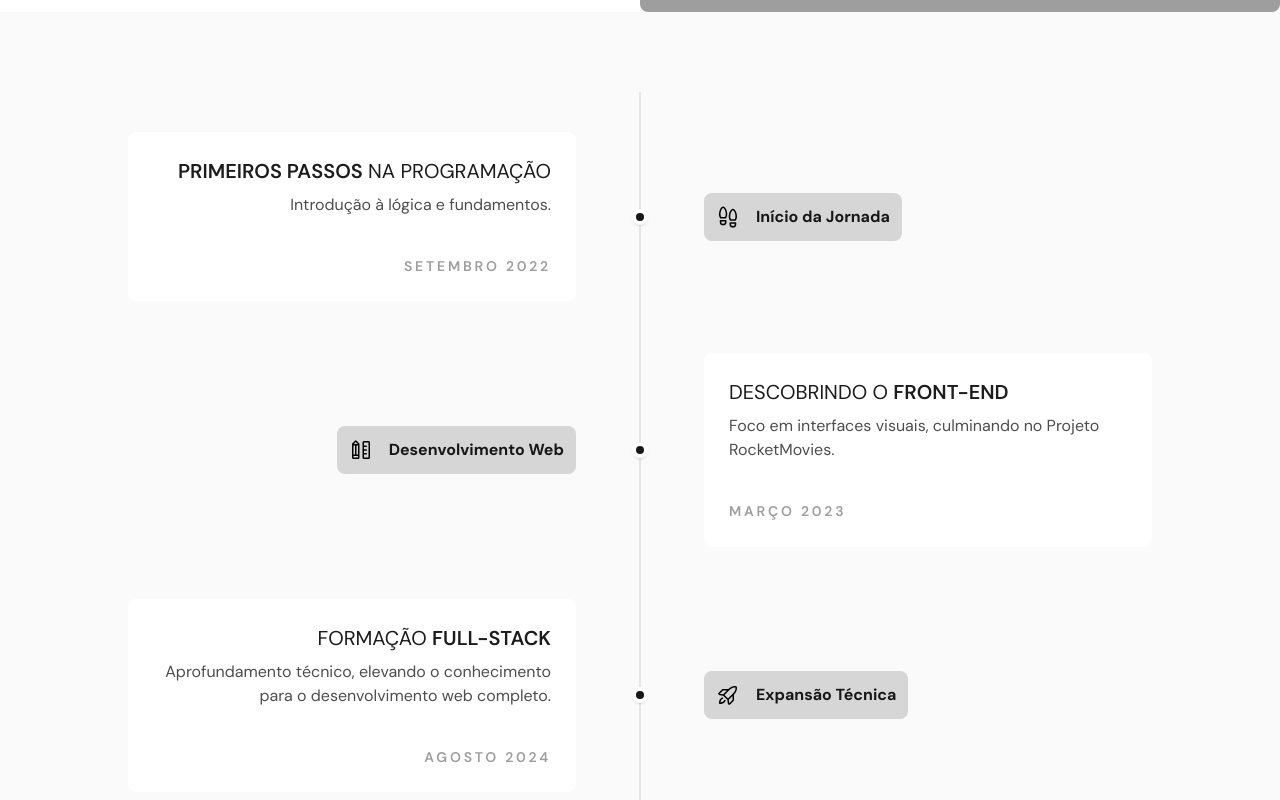
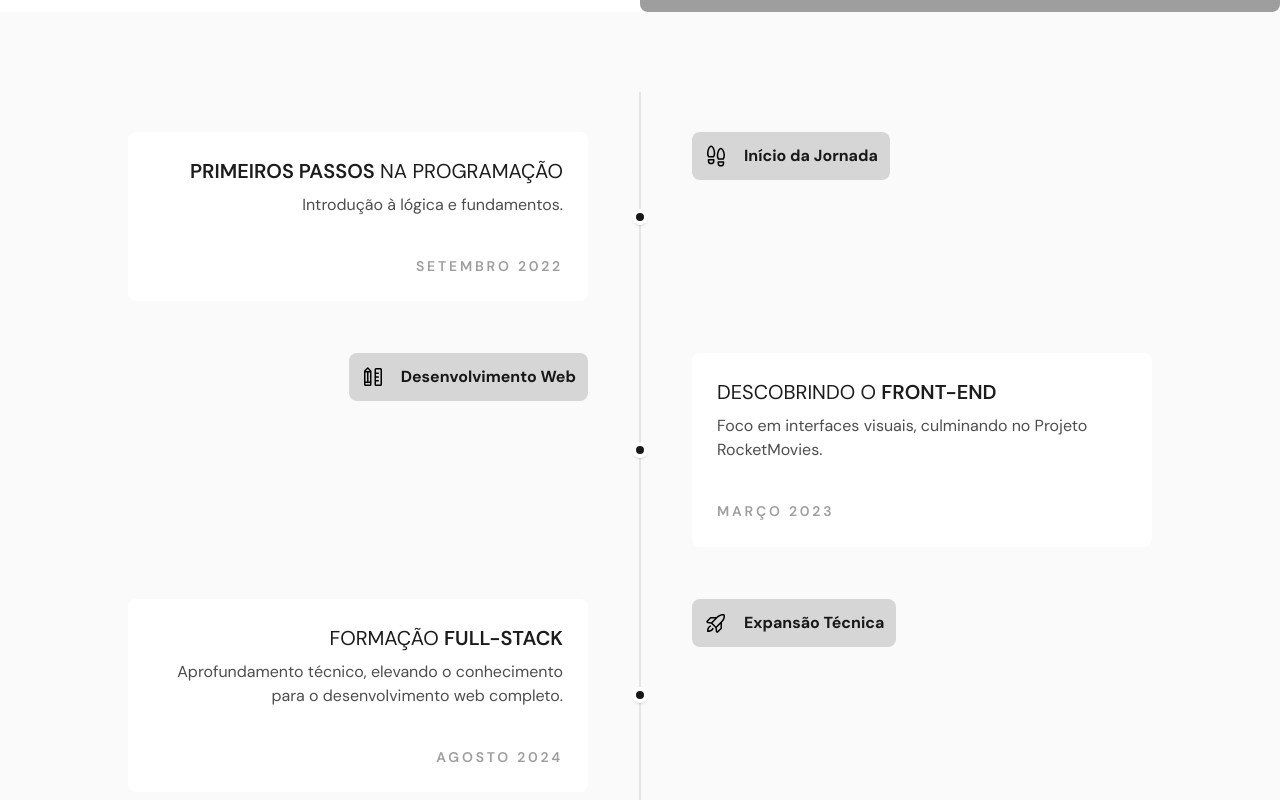
Before and after one commit to murilloressineti/my-portfolio-2.0, a React (Vite) app: page /sobre in a window 1280 px wide. Shown: the part 900-1700 px from the top of the page. Built offline with nearby package versions, Linux system fonts and the light colour scheme; grey boxes are pictures that could not be loaded.

Commit message:
fix: adjustments to TimelineItem

```diff
--- a/src/components/timeline/TimelineItem.tsx
+++ b/src/components/timeline/TimelineItem.tsx
@@ -5,7 +5,7 @@ import { cn, fadeUp } from "@/lib";
 import { Icon, Text } from "../ui";
 
 export const timelineItemVariants = cva(
-  "grid grid-cols-[1fr_32px_1fr] items-center gap-4 md:gap-12 w-full",
+  "grid grid-cols-[1fr_auto_1fr] grid-rows-1 items-center gap-4 md:gap-12 w-full",
   {
     variants: {
       side: {
@@ -46,12 +46,12 @@ export default function TimelineItem({
       {...props}
       className={cn(
         timelineItemVariants({ side, className }),
-        "md:items-center items-center mb-6 md:mb-13 last:mb-0",
+        "items-center mb-6 md:mb-13 last:mb-0",
       )}
     >
       {/* COLUNA 1: Esquerda */}
       <div
-        className={cn("flex w-full ", isLeft ? "justify-end" : "justify-start")}
+        className={cn("flex w-full self-stretch", isLeft ? "justify-end" : "justify-start")}
       >
         {isLeft ? (
           <TimelineContent
@@ -79,7 +79,7 @@ export default function TimelineItem({
 
       {/* COLUNA 3: Direita */}
       <div
-        className={cn("flex w-full", isLeft ? "justify-start" : "justify-end")}
+        className={cn("flex w-full self-stretch", isLeft ? "justify-start" : "justify-end")}
       >
         {isLeft ? (
           <div className="flex w-full justify-start">
@@ -113,7 +113,7 @@ function TimelineContent({
   return (
     <div
       className={cn(
-        "flex flex-col w-full bg-bg-default rounded-lg p-3 md:p-6 transition-all duration-300 ease-in-out border border-transparent hover:border-neutral-200 hover:shadow-md hover:-translate-y-1",
+        "flex flex-col w-full h-full bg-bg-default rounded-lg p-3 md:p-6 transition-all duration-300 ease-in-out border border-transparent hover:border-neutral-200 hover:shadow-md hover:-translate-y-1",
         align === "right" ? "items-end text-right" : "items-start text-left",
       )}
     >
@@ -141,7 +141,7 @@ function TimelineBadge({ text, icon }: { text: string; icon: any }) {
   return (
     <div
       className={cn(
-        "group flex flex-col md:flex-row items-center justify-center gap-4 p-3 bg-neutral-300 rounded-lg w-full md:w-fit h-full md:h-fit transition-all duration-300 ease-out hover:shadow-lg hover:-translate-y-1",
+        "group flex flex-col md:flex-row items-center justify-center gap-4 p-3 bg-neutral-300 rounded-lg w-full h-full md:w-fit md:h-fit transition-all duration-300 ease-out hover:shadow-lg hover:-translate-y-1",
       )}
     >
       <Icon
```
